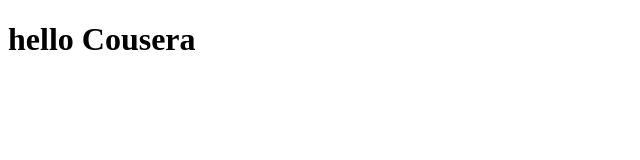
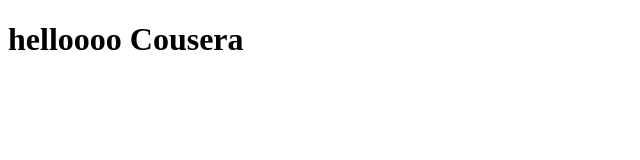
Before and after one commit to Muskan3010/coursera-test, a plain HTML site: page index.html in a window 1280 px wide. Shown: the whole page, without its empty margins (0-640 px from the left). Drawn offline with Linux system fonts and the light colour scheme.

Commit message:
nextversion of web file

```diff
--- a/index.html
+++ b/index.html
@@ -5,6 +5,6 @@
     <title>Hello Coursera</title>
   </head>
   <body>
-    <h1>hello Cousera</h1>
+    <h1>helloooo Cousera</h1>
   </body>
 </html>
```
